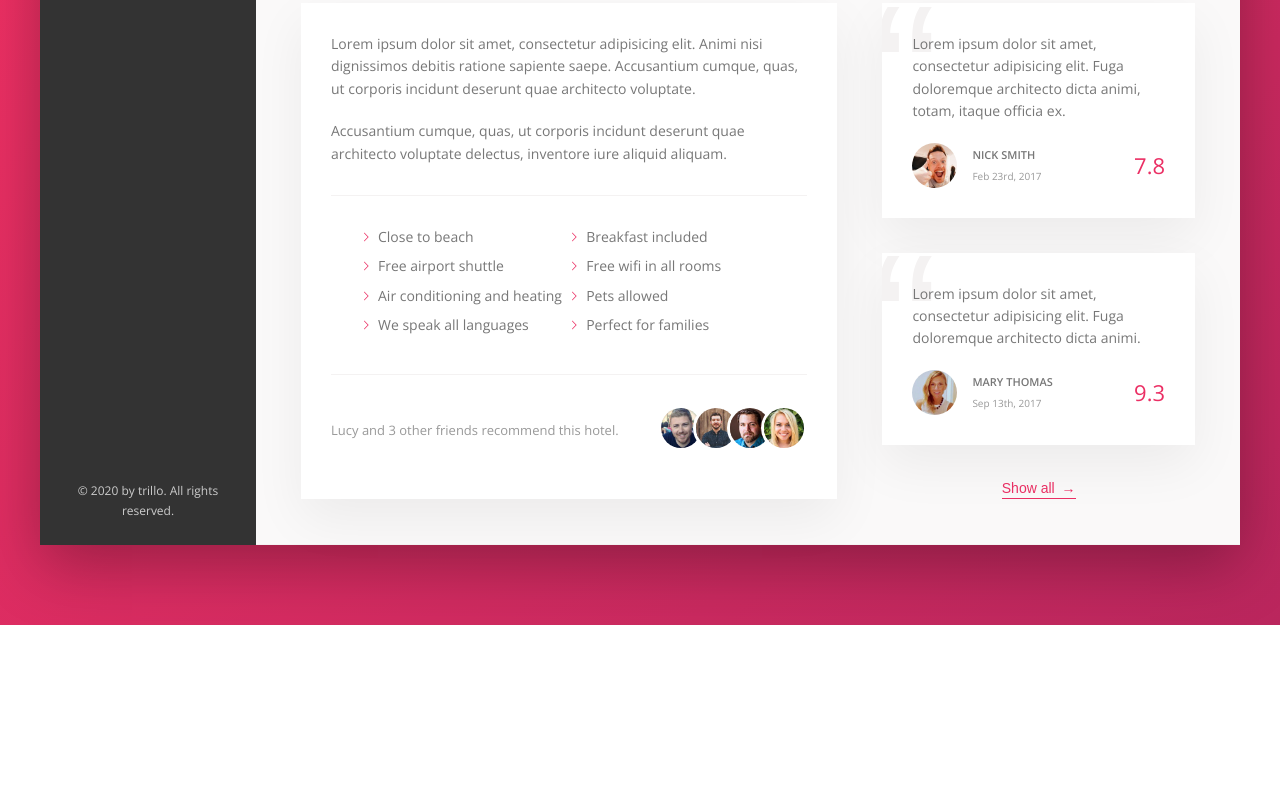
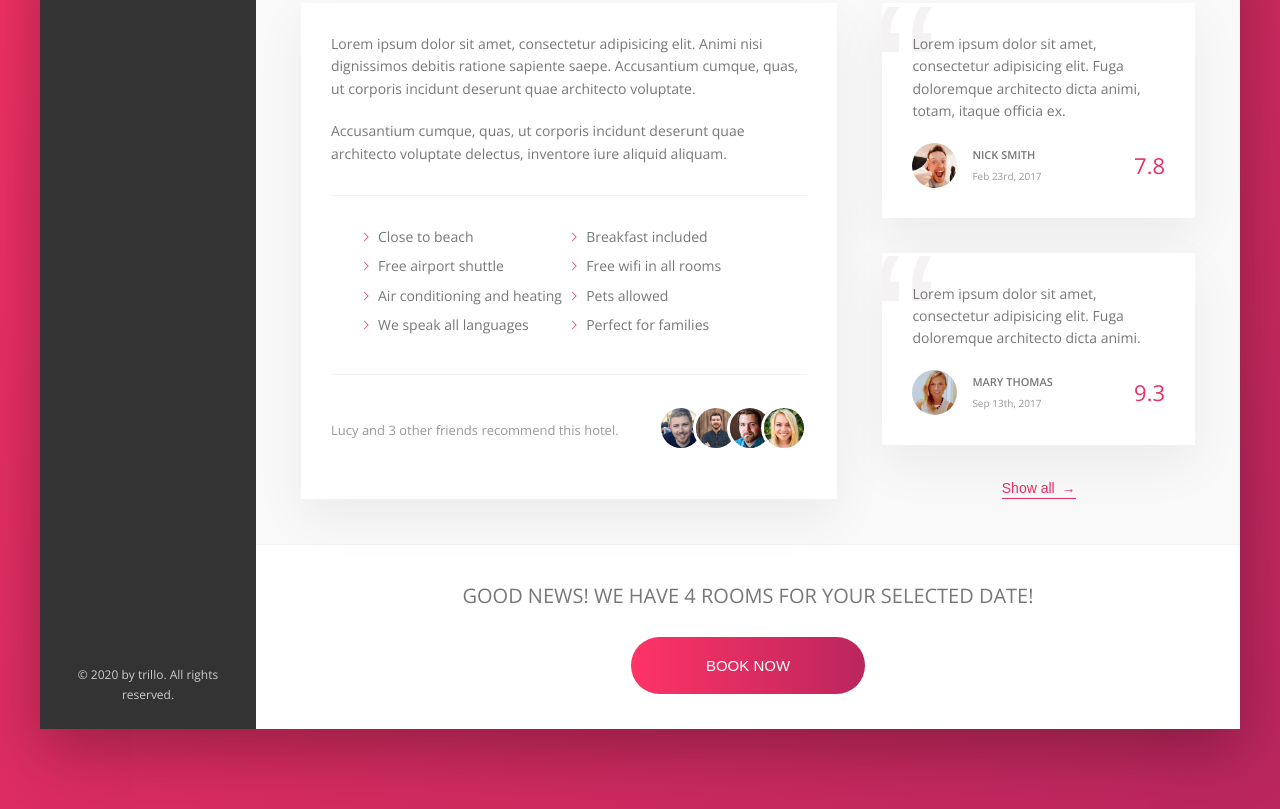
Before and after one commit to UsamaZuberi/Trillo, a website: page index.html in a window 1280 px wide. Shown: the part 644-1453 px from the top of the page. Before the commit the page ends 1269 px from the top, so only its background shows below. Drawn offline with nearby package versions, Linux system fonts and the light colour scheme.

Commit message:
CTA Section Designed

```diff
--- a/index.html
+++ b/index.html
@@ -202,9 +202,20 @@
                             </figcaption>
                         </figure>
 
-                        <button class="btn btn-inline">Show all <span>&rarr;</span></button>
+                        <button class="btn-inline">Show all <span>&rarr;</span></button>
                     </div>
                 </div>
+
+                <div class="cta">
+                    <h2 class="cta__book-now">
+                        Good news! We have 4 rooms for your selected date!
+                    </h2>
+                    <button class="btn">
+                        <span class="btn__visible">Book now</span>
+                        <span class="btn__invisible">Only 4 rooms left</span>
+                    </button>
+                </div>
+
             </main>
         </div>
     </div>
--- a/sass/_components.scss
+++ b/sass/_components.scss
@@ -369,9 +369,7 @@
         margin-right: auto;
     }
 
-    &__friends {
-
-    }
+    &__friends {}
 
     &__photo {
         box-sizing: content-box;
@@ -449,3 +447,68 @@
         z-index: 1;
     }
 }
+
+//////////////////////////////////////////////////////////////////
+//CALL TO ACTION
+.cta {
+    padding: 3.5rem 0;
+    text-align: center;
+
+    &__book-now {
+        font-size: 2rem;
+        font-weight: 300;
+        text-transform: uppercase;
+        margin-bottom: 2.5rem;
+    }
+}
+
+//////////////////////////////////////////////////////////////////
+//CTA BUTTON
+.btn {
+    font-size: 1.5rem;
+    font-weight: 300;
+    text-transform: uppercase;
+    border-radius: 100px;
+    border: none;
+    background-image: linear-gradient(to right, var(--color-primary-light), var(--color-primary-dark));
+    color: #fff;
+    position: relative;
+    overflow: hidden;
+    cursor: pointer;
+
+    & > * {
+        display: inline-block;
+        height: 100%;
+        width: 100%;
+        transition: all .2s;
+    }
+
+    &__visible {
+        padding: 2rem 7.5rem;
+    }
+
+    &__invisible {
+        padding: 2rem 0;
+        position: absolute;
+        left: 0;
+        top: -100%;
+    }
+
+    &:hover {
+    background-image: linear-gradient(to left, var(--color-primary-light), var(--color-primary-dark));
+
+    }
+
+    &:hover &__visible {
+        transform: translateY(100%);
+    }
+
+    &:hover &__invisible {
+        top: 0;
+    }
+
+    &:focus {
+        outline: none;
+        animation: pulsate 1s infinite;
+    }
+}
```
Also changed, not shown: css/style.css.
